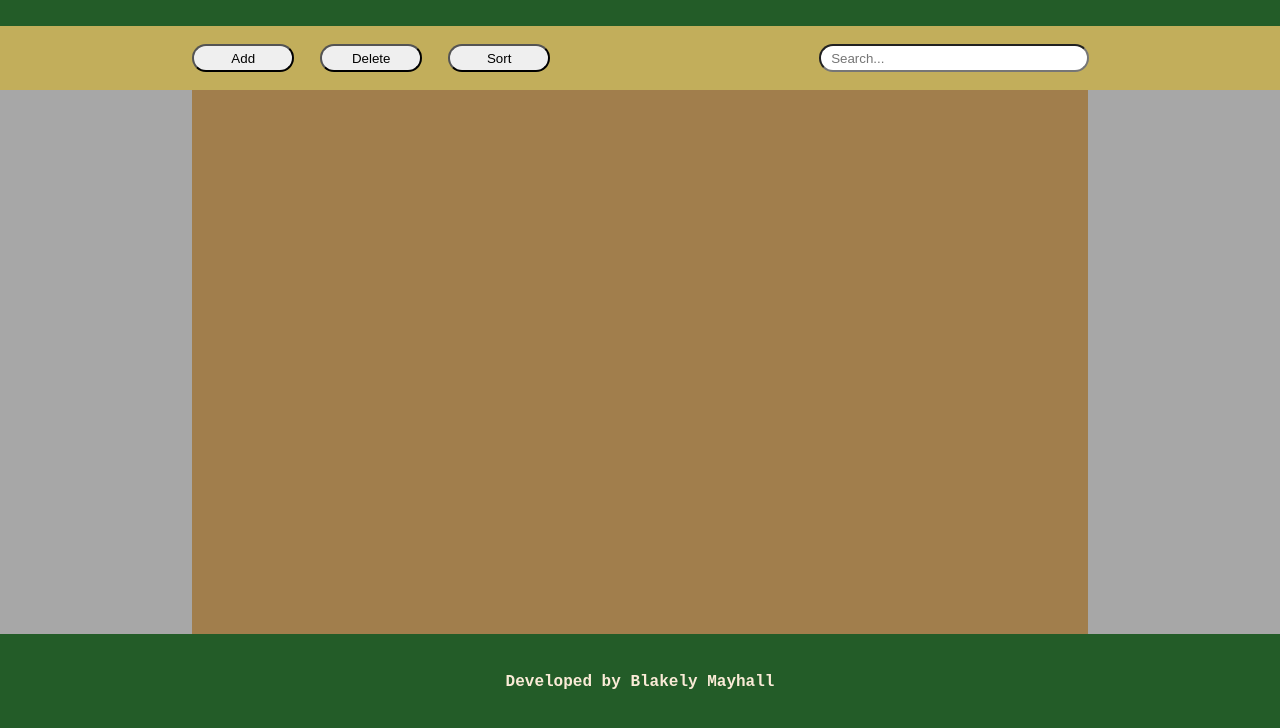
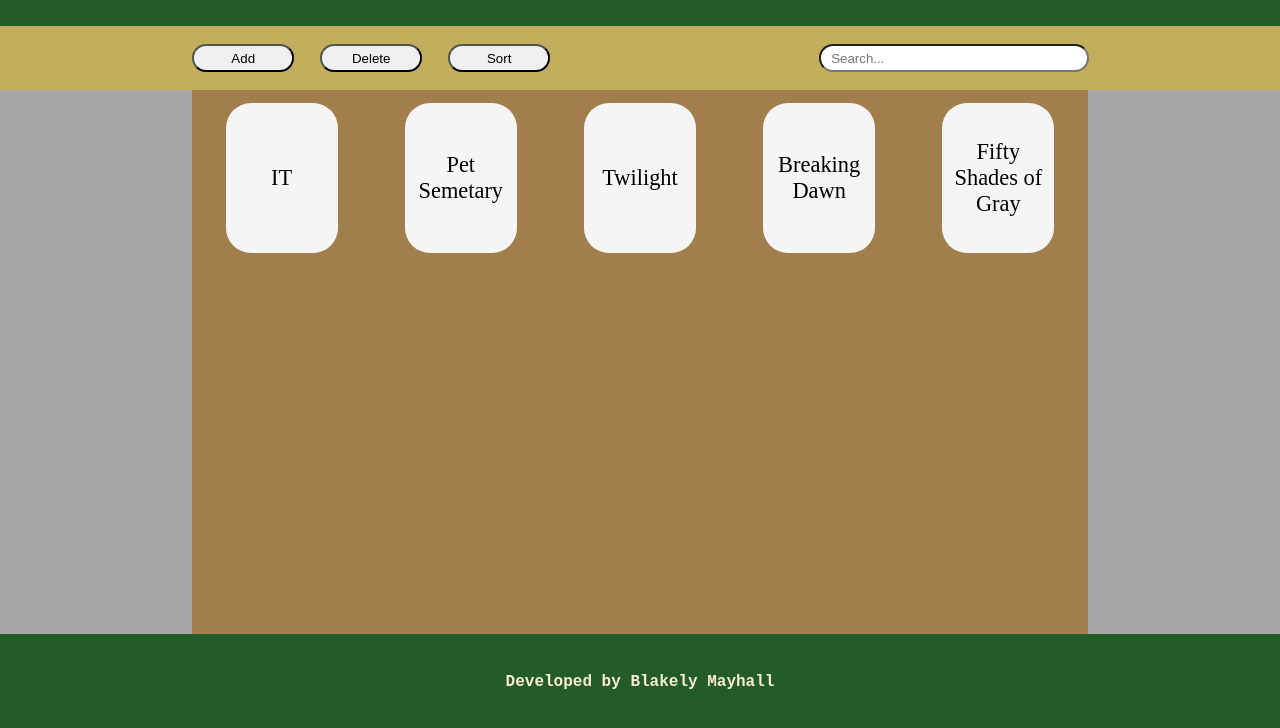
Before and after one commit to blakelymayhall/odin-library, a plain HTML site: page index.html in a window 1280 px wide. Shown: the part 70-798 px from the top of the page. Drawn offline with Linux system fonts and the light colour scheme.

Commit message:
updated to initialize dom on startup with hardcoded library

```diff
--- a/source/javascript.js
+++ b/source/javascript.js
@@ -0,0 +1,60 @@
+//
+// Function Definitions
+//
+
+function Book(idx, title, author, noPages, didRead) {
+    this.idx = idx;
+    this.title = title;
+    this.author = author;
+    this.noPages = noPages;
+    this.didRead = didRead;
+
+    this.info = function() {
+        let didReadText = "";
+        didRead ? didReadText = "read" : didReadText = "not read yet";
+        return `${title} by ${author}, ${noPages} pages, ${didReadText}`;
+    }
+}
+
+function addBookToLibrary(book) {
+    myLibrary.push(book);
+}
+
+function initLibrary() {
+    addBookToLibrary(IT);
+    addBookToLibrary(PetSemetary);
+    addBookToLibrary(Twilight);
+    addBookToLibrary(BreakingDawn);
+    addBookToLibrary(FiftyShades);
+}
+
+function initalLoad() {
+    initLibrary();
+    for(let ii = 0; ii < myLibrary.length; ii++) {
+        const bookCell = document.createElement("div");
+        const bookCard = document.createElement("div");
+        const bookTitle = document.createElement("p");
+
+        bookCell.classList.add("bookCell");
+        bookCard.classList.add("bookCard");
+        bookCard.dataset.idx = myLibrary[ii].idx;
+        bookTitle.textContent = myLibrary[ii].title;
+
+        bookCard.appendChild(bookTitle);
+        bookCell.appendChild(bookCard);
+
+        document.querySelector(".mainWindowContent").appendChild(bookCell);
+    }
+}
+
+//
+// Main Program
+//
+let myLibrary = [];
+const IT = new Book(1, "IT", "Stephen King", "1405", true);
+const PetSemetary = new Book(2, "Pet Semetary", "Stephen King", "405", true);
+const Twilight = new Book(3, "Twilight", "Stephany Meyer", "735", true);
+const BreakingDawn = new Book(4, "Breaking Dawn", "Stephany Meyer", "823", true);
+const FiftyShades = new Book(5, "Fifty Shades of Gray", "S.E. Hinton", "300", false);
+
+initalLoad();
--- a/source/styles.css
+++ b/source/styles.css
@@ -71,10 +71,19 @@
 }
 
 .bookCard {
+    display: flex;
+    align-items: center;
+    justify-content: center;
     background: whitesmoke;
     height: 85%;
     aspect-ratio: 1.5 / 2;
     border-radius: 25px;
+}
+
+.bookCard p {
+    padding: 3%;
+    font-size: 1.4rem;
+    text-align: center;
 }
 
 .mainWindow .mainWindowBkgrnd {
```
Also changed, not shown: index.html (+1 -53 lines), 2 other files.
